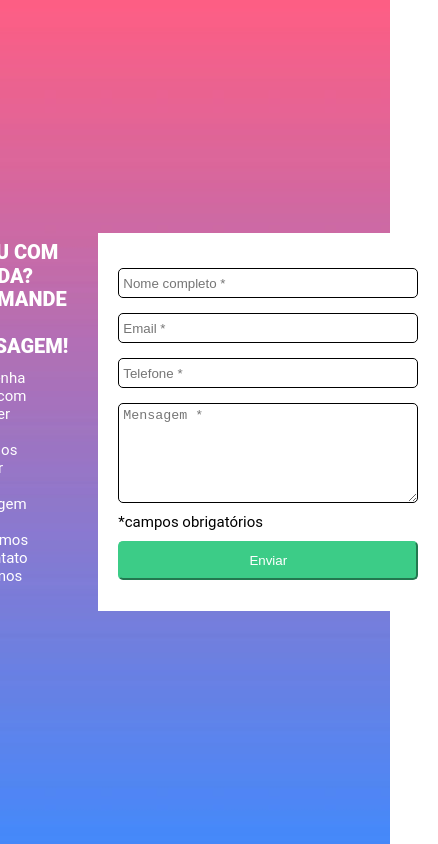
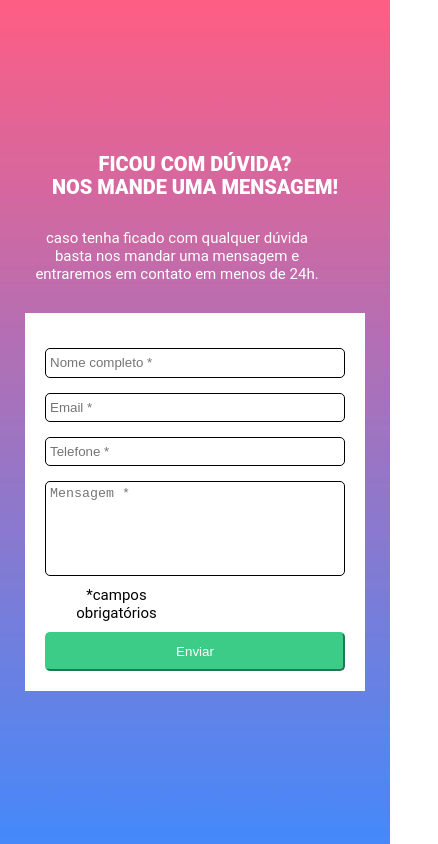
Before and after one commit to Moniquecarvalho/formulario-com-validacao, a plain HTML site: page index.html in a window 390 px wide. Shown: the whole page, 438 px wide, since content can reach past the window. Drawn offline with Linux system fonts and the light colour scheme.

Commit message:
Adicionando o modo mobile

```diff
--- a/src/css/style.css
+++ b/src/css/style.css
@@ -60,6 +60,7 @@ body {
 
 .form .mensagem {
   height: 100px;
+  resize: none;
 }
 
 .form .mandatory {
@@ -93,3 +94,21 @@ body {
 .form .success {
   border: 2px solid #3CCC87;
 }
+
+
+@media (max-width: 900px){
+  .container{
+    display: flex;
+    flex-direction: column;
+    text-align: center;
+    gap: 30px;
+  }
+
+  .text {
+    gap: 20px;
+  }
+
+  .required-field{
+    margin-right: 157px;
+  }
+}
```
